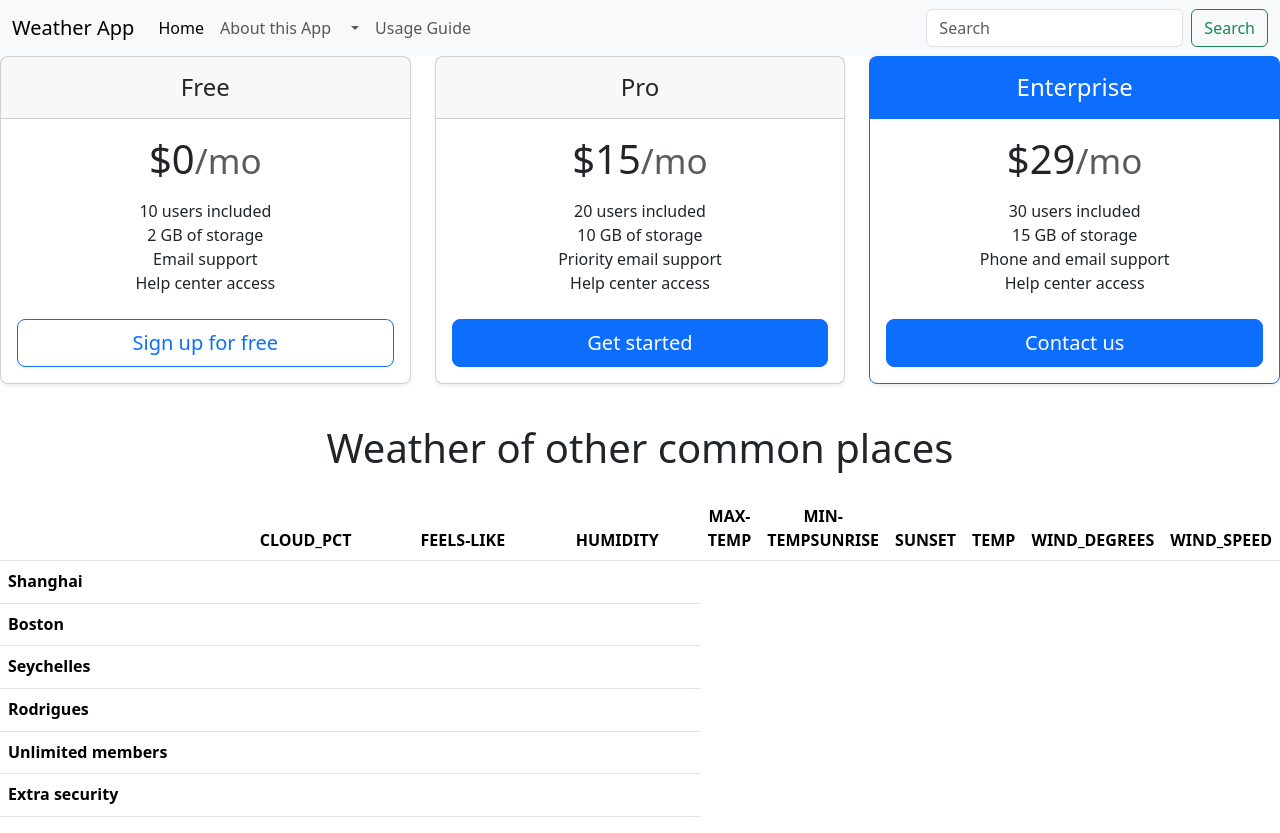
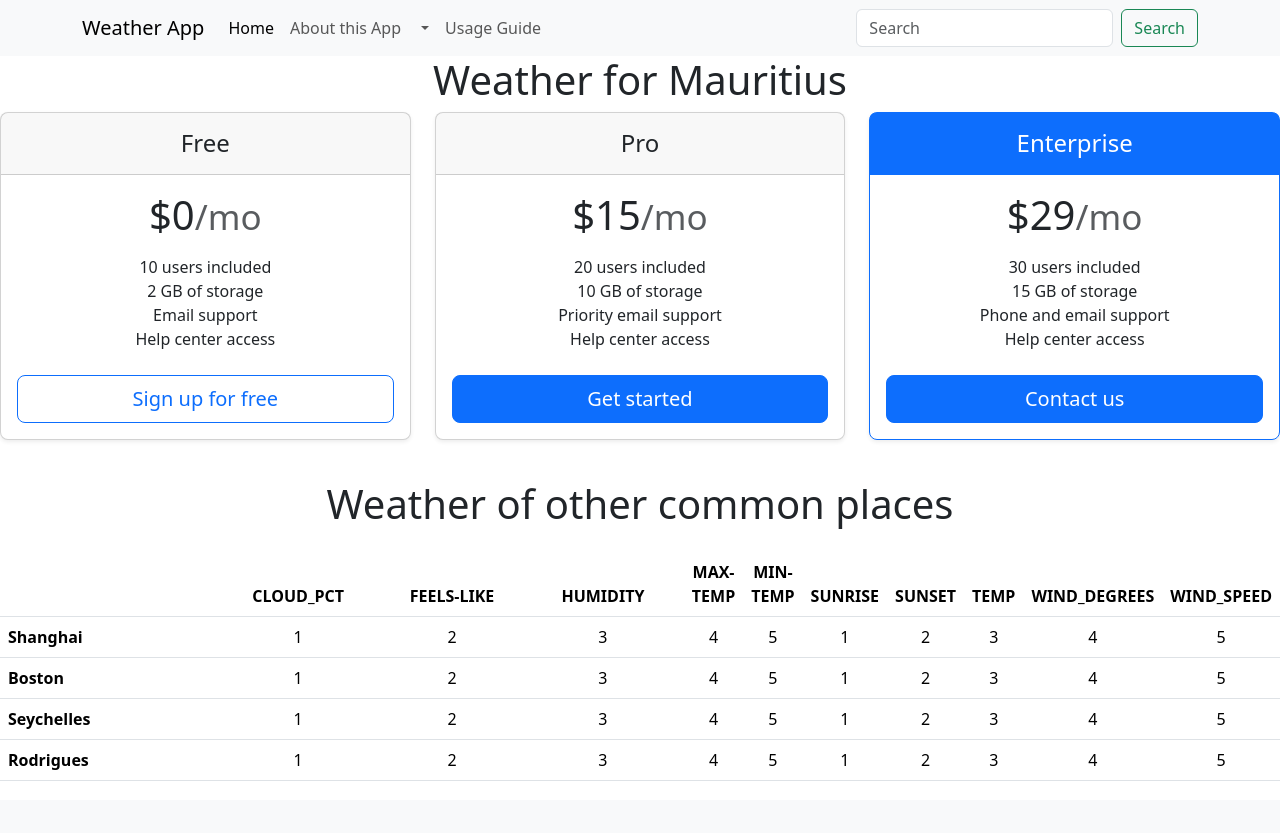
Before and after one commit to jarrydviljoen/Weather_Dashboard, a Python web app: template app/templates/index.html in a window 1280 px wide. After the commit the page ends 781 px from the top, so only its background shows below. Run offline with Jinja, Linux system fonts and the light colour scheme; the template is opened without the code that fills it, so the values that code supplies are empty.

Commit message:
# Please enter the commit message for your changes. Lines starting

```diff
--- a/app/templates/index.html
+++ b/app/templates/index.html
@@ -1,16 +1,23 @@
 <!doctype html>
 <html lang="en">
+
 <head>
     <meta charset="utf-8">
     <meta name="viewport" content="width=device-width, initial-scale=1">
     <title>MyWeatherApp</title>
-    <link href="https://cdn.jsdelivr.net/npm/bootstrap@5.3.3/dist/css/bootstrap.min.css" rel="stylesheet" integrity="sha384-QWTKZyjpPEjISv5WaRU9OFeRpok6YctnYmDr5pNlyT2bRjXh0JMhjY6hW+ALEwIH" crossorigin="anonymous">
+    <link href="https://cdn.jsdelivr.net/npm/bootstrap@5.3.3/dist/css/bootstrap.min.css" rel="stylesheet"
+        integrity="sha384-QWTKZyjpPEjISv5WaRU9OFeRpok6YctnYmDr5pNlyT2bRjXh0JMhjY6hW+ALEwIH" crossorigin="anonymous">
 </head>
+
 <body>
     <nav class="navbar navbar-expand-lg bg-body-tertiary">
-        <div class="container-fluid">
+
+        <div class="container">
+
             <a class="navbar-brand" href="#">Weather App</a>
-          <button class="navbar-toggler" type="button" data-bs-toggle="collapse" data-bs-target="#navbarSupportedContent" aria-controls="navbarSupportedContent" aria-expanded="false" aria-label="Toggle navigation">
+            <button class="navbar-toggler" type="button" data-bs-toggle="collapse"
+                data-bs-target="#navbarSupportedContent" aria-controls="navbarSupportedContent" aria-expanded="false"
+                aria-label="Toggle navigation">
                 <span class="navbar-toggler-icon"></span>
             </button>
             <div class="collapse navbar-collapse" id="navbarSupportedContent">
@@ -22,12 +29,16 @@
                         <a class="nav-link" href="#">About this App</a>
                     </li>
                     <li class="nav-item dropdown">
-                <a class="nav-link dropdown-toggle" href="#" role="button" data-bs-toggle="dropdown" aria-expanded="false">
+                        <a class="nav-link dropdown-toggle" href="#" role="button" data-bs-toggle="dropdown"
+                            aria-expanded="false">
 
-                </a> <ul class="dropdown-menu">
+                        </a>
+                        <ul class="dropdown-menu">
                             <li><a class="dropdown-item" href="#">Mauritius</a></li>
                             <li><a class="dropdown-item" href="#">Seattle</a></li>
-                    <li><hr class="dropdown-divider"></li>
+                            <li>
+                                <hr class="dropdown-divider">
+                            </li>
                             <li><a class="dropdown-item" href="#">Maldives</a></li>
                         </ul>
 
@@ -46,6 +57,11 @@
         </div>
     </nav>
 
+    <div class="container">
+
+        <h1 class="my_4 text-center">Weather for Mauritius</h1>
+    </div>
+
     <main>
         <div class="row row-cols-1 row-cols-md-3 mb-3 text-center">
             <div class="col">
@@ -54,7 +70,8 @@
                         <h4 class="my-0 fw-normal">Free</h4>
                     </div>
                     <div class="card-body">
-                <h1 class="card-title pricing-card-title">$0<small class="text-body-secondary fw-light">/mo</small></h1>
+                        <h1 class="card-title pricing-card-title">$0<small
+                                class="text-body-secondary fw-light">/mo</small></h1>
                         <ul class="list-unstyled mt-3 mb-4">
                             <li>10 users included</li>
                             <li>2 GB of storage</li>
@@ -71,7 +88,8 @@
                         <h4 class="my-0 fw-normal">Pro</h4>
                     </div>
                     <div class="card-body">
-                <h1 class="card-title pricing-card-title">$15<small class="text-body-secondary fw-light">/mo</small></h1>
+                        <h1 class="card-title pricing-card-title">$15<small
+                                class="text-body-secondary fw-light">/mo</small></h1>
                         <ul class="list-unstyled mt-3 mb-4">
                             <li>20 users included</li>
                             <li>10 GB of storage</li>
@@ -88,7 +106,8 @@
                         <h4 class="my-0 fw-normal">Enterprise</h4>
                     </div>
                     <div class="card-body">
-                <h1 class="card-title pricing-card-title">$29<small class="text-body-secondary fw-light">/mo</small></h1>
+                        <h1 class="card-title pricing-card-title">$29<small
+                                class="text-body-secondary fw-light">/mo</small></h1>
                         <ul class="list-unstyled mt-3 mb-4">
                             <li>30 users included</li>
                             <li>15 GB of storage</li>
@@ -112,7 +131,8 @@
                         <th style="width: 22%;"> FEELS-LIKE </th>
                         <th style="width: 22%;"> HUMIDITY</th>
                         <th style="width: 22%;">MAX-TEMP</th>
-                <th style="width: 22%;">MIN-TEMPSUNRISE</th>
+                        <th style="width: 22%;">MIN-TEMP</th>
+                        <th style="width: 22%;">SUNRISE</th>
                         <th style="width: 22%;"> SUNSET</th>
                         <th style="width: 22%;"> TEMP</th>
                         <th style="width: 22%;"> WIND_DEGREES</th>
@@ -122,42 +142,69 @@
                 <tbody>
                     <tr>
                         <th scope="row" class="text-start">Shanghai</th>
-                <td><svg class="bi" width="24" height="24"><use xlink:href="#check"></use></svg></td>
-                <td><svg class="bi" width="24" height="24"><use xlink:href="#check"></use></svg></td>
-                <td><svg class="bi" width="24" height="24"><use xlink:href="#check"></use></svg></td>
+
+
+                        <td>1</td>
+                        <td>2</td>
+                        <td>3</td>
+                        <td>4</td>
+                        <td>5</td>
+                        <td>1</td>
+                        <td>2</td>
+                        <td>3</td>
+                        <td>4</td>
+                        <td>5</td>
+
+
                     </tr>
                     <tr>
                         <th scope="row" class="text-start">Boston</th>
-                <td></td>
-                <td><svg class="bi" width="24" height="24"><use xlink:href="#check"></use></svg></td>
-                <td><svg class="bi" width="24" height="24"><use xlink:href="#check"></use></svg></td>
+
+                        <td>1</td>
+                        <td>2</td>
+                        <td>3</td>
+                        <td>4</td>
+                        <td>5</td>
+                        <td>1</td>
+                        <td>2</td>
+                        <td>3</td>
+                        <td>4</td>
+                        <td>5</td>
+
                     </tr>
                 </tbody>
 
                 <tbody>
                     <tr>
                         <th scope="row" class="text-start">Seychelles</th>
-                <td><svg class="bi" width="24" height="24"><use xlink:href="#check"></use></svg></td>
-                <td><svg class="bi" width="24" height="24"><use xlink:href="#check"></use></svg></td>
-                <td><svg class="bi" width="24" height="24"><use xlink:href="#check"></use></svg></td>
+
+                        <td>1</td>
+                        <td>2</td>
+                        <td>3</td>
+                        <td>4</td>
+                        <td>5</td>
+                        <td>1</td>
+                        <td>2</td>
+                        <td>3</td>
+                        <td>4</td>
+                        <td>5</td>
                     </tr>
                     <tr>
                         <th scope="row" class="text-start">Rodrigues</th>
-                <td></td>
-                <td><svg class="bi" width="24" height="24"><use xlink:href="#check"></use></svg></td>
-                <td><svg class="bi" width="24" height="24"><use xlink:href="#check"></use></svg></td>
+
+                        <td>1</td>
+                        <td>2</td>
+                        <td>3</td>
+                        <td>4</td>
+                        <td>5</td>
+                        <td>1</td>
+                        <td>2</td>
+                        <td>3</td>
+                        <td>4</td>
+                        <td>5</td>
                     </tr>
                     <tr>
-                <th scope="row" class="text-start">Unlimited members</th>
-                <td></td>
-                <td><svg class="bi" width="24" height="24"><use xlink:href="#check"></use></svg></td>
-                <td><svg class="bi" width="24" height="24"><use xlink:href="#check"></use></svg></td>
-              </tr>
-              <tr>
-                <th scope="row" class="text-start">Extra security</th>
-                <td></td>
-                <td></td>
-                <td><svg class="bi" width="24" height="24"><use xlink:href="#check"></use></svg></td>
+
                     </tr>
                 </tbody>
             </table>
@@ -166,7 +213,9 @@
 
 
     <div class="container"></div>
-    <script src="https://cdn.jsdelivr.net/npm/bootstrap@5.3.3/dist/js/bootstrap.bundle.min.js" integrity="sha384-YvpcrYf0tY3lHB60NNkmXc5s9fDVZLESaAA55NDzOxhy9GkcIdslK1eN7N6jIeHz" crossorigin="anonymous"></script>
+    <script src="https://cdn.jsdelivr.net/npm/bootstrap@5.3.3/dist/js/bootstrap.bundle.min.js"
+        integrity="sha384-YvpcrYf0tY3lHB60NNkmXc5s9fDVZLESaAA55NDzOxhy9GkcIdslK1eN7N6jIeHz"
+        crossorigin="anonymous"></script>
     <script src="script.js' <>/script>
 </body>
 </html>
```
Also changed, not shown: app/static/style.css (+131 -0 lines), app/static/app.js (deleted), app/static/script.js (line endings or trailing spaces), app/templates/style.css (deleted). Lines whose indentation alone changed are shown as unchanged.
